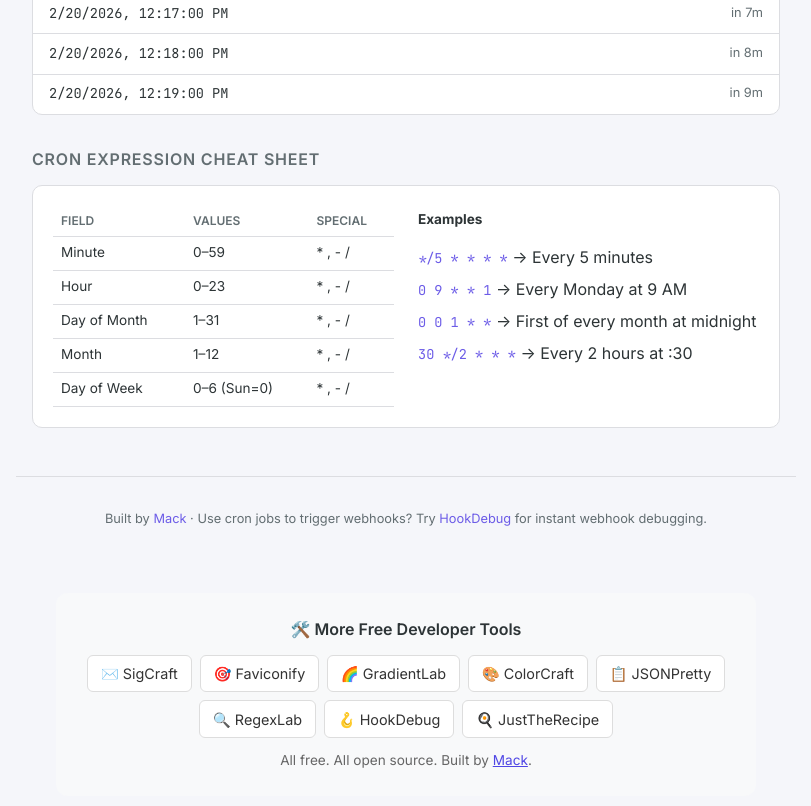
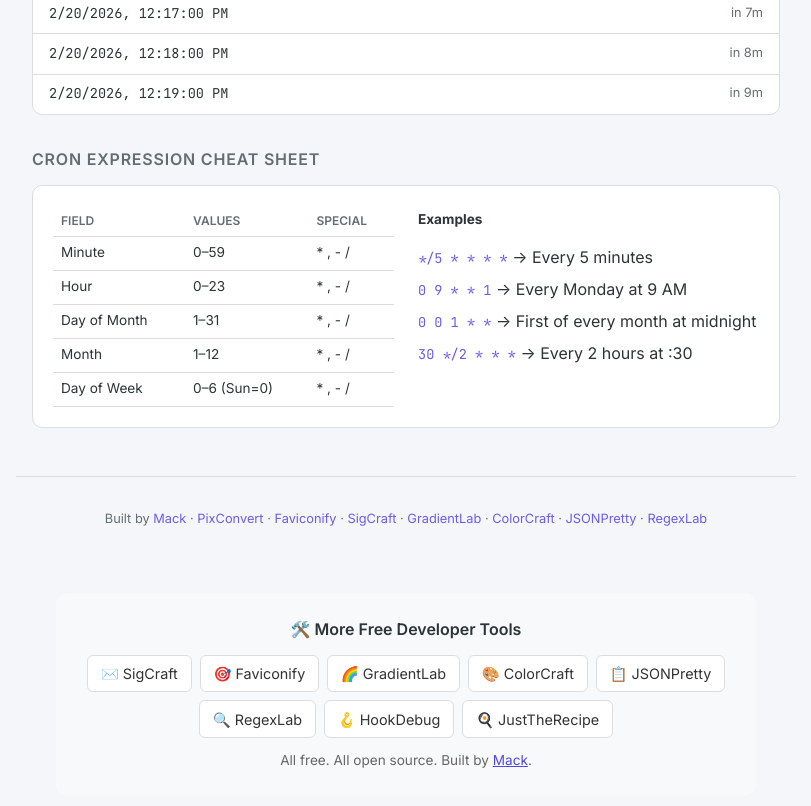
Before and after one commit to mack-moneymaker/cronmaker, a plain HTML site: page index.html in a window 1280 px wide. Shown: the part 1906-2712 px from the top of the page, without its empty margins (234-1045 px from the left). Drawn offline with Linux system fonts and the light colour scheme.

Commit message:
feat: add PixConvert cross-link

```diff
--- a/index.html
+++ b/index.html
@@ -107,7 +107,7 @@
     </main>
 
     <footer>
-        <p>Built by <a href="https://github.com/mack-moneymaker" target="_blank" rel="noopener">Mack</a> · Use cron jobs to trigger webhooks? Try <a href="https://hookdebug.com" target="_blank" rel="noopener">HookDebug</a> for instant webhook debugging.</p>
+        <p>Built by <a href="https://github.com/mack-moneymaker" target="_blank" rel="noopener">Mack</a> · <a href="https://pixconvert.pages.dev" target="_blank" rel="noopener">PixConvert</a> · <a href="https://faviconify.pages.dev" target="_blank" rel="noopener">Faviconify</a> · <a href="https://sigcraft.pages.dev" target="_blank" rel="noopener">SigCraft</a> · <a href="https://gradientlab.pages.dev" target="_blank" rel="noopener">GradientLab</a> · <a href="https://colorcraft.pages.dev" target="_blank" rel="noopener">ColorCraft</a> · <a href="https://jsonpretty.pages.dev" target="_blank" rel="noopener">JSONPretty</a> · <a href="https://regexlab.pages.dev" target="_blank" rel="noopener">RegexLab</a></p>
     </footer>
 
     <script src="cron.js"></script>
```
